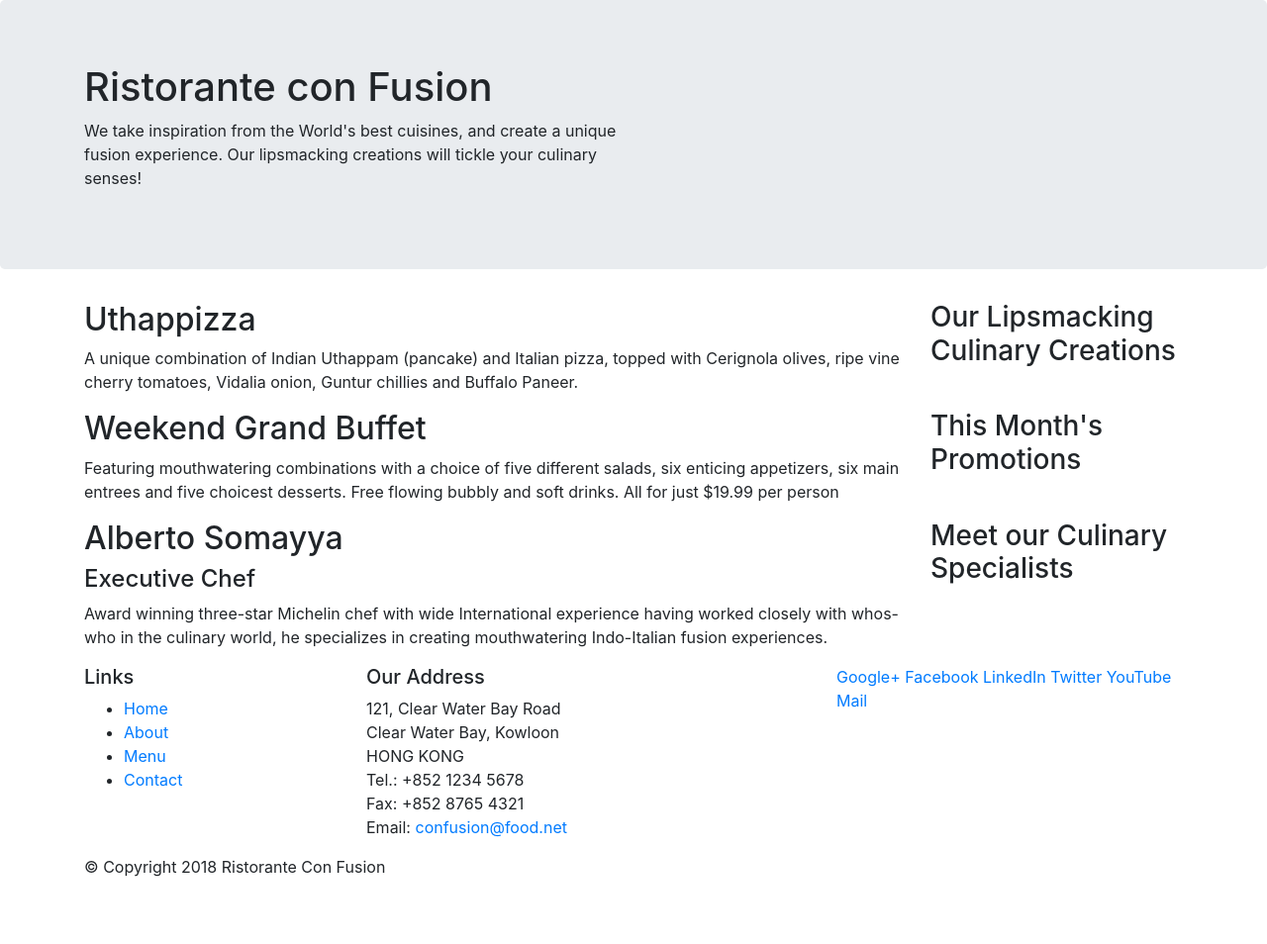
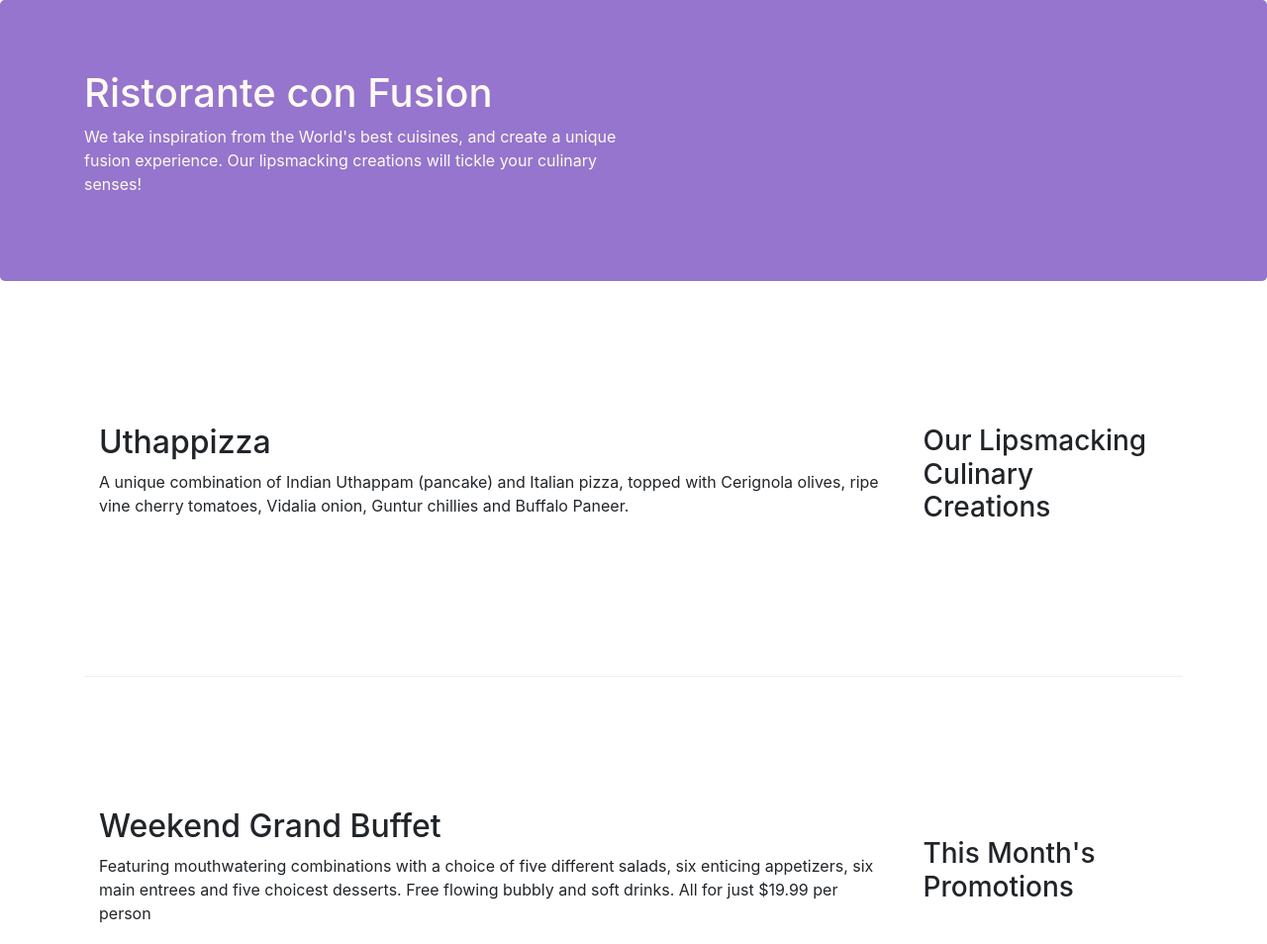
Before and after one commit to fishmen26/git_bootstrap, a website: page index.html in a window 1280 px wide. Shown: the top 954 px of the page at 99% size. Before the commit the page ends 904 px from the top, so only its background shows below. Drawn offline with nearby package versions, Linux system fonts and the light colour scheme.

Commit message:
fourth commit

```diff
--- /dev/null
+++ b/css/style.css
@@ -0,0 +1,30 @@
+.row-header {
+    margin: 0px auto;
+    padding: opx auto;
+}
+
+.row-content {
+    margin: 0px auto;
+    padding: 50px 0px 50px 0px;
+    border-bottom: 1px ridge;
+    min-height: 400px;
+}
+
+.footer {
+    background-color: #D1C4E9;
+    margin: 0px auto;
+    padding: 20px 0px 20px 0px;
+}
+
+.jumbotron {
+    padding: 70px 30px 70px 30px;
+    margin: 0px auto;
+    background-color: #9575CD;
+    color: floralwhite;
+}
+
+.address {
+    font-size: 80%;
+    margin: 0px;
+    color:#0f0f0f;
+}
--- a/index.html
+++ b/index.html
@@ -9,6 +9,7 @@
 
     <!-- Bootstrap CSS -->
     <link rel="stylesheet" href="node_modules/bootstrap/dist/css/bootstrap.min.css">
+    <link rel="stylesheet" href="css/style.css">
     <title>Ristorante Con Fusion</title>
 </head>
 
@@ -16,7 +17,7 @@
 
     <header class="jumbotron">
         <div class="container">
-            <div class="row">
+            <div class="row" >
                 <div class="col-12 col-sm-6">
                     <h1>Ristorante con Fusion</h1>
                     <p>We take inspiration from the World's best cuisines, and create a unique fusion experience. Our lipsmacking creations will tickle your culinary senses!</p>
@@ -28,7 +29,7 @@
     </header>
 
     <div class="container">
-        <div class="row">
+        <div class="row row-content align-items-center">
             <div class="col-12 col-sm-4 order-sm-last col-md-3">
                 <h3>Our Lipsmacking Culinary Creations</h3>
             </div>
@@ -39,7 +40,7 @@
         </div>
 
 
-        <div class="row">
+        <div class="row row-content align-items-center">
             <div class="col-12 col-sm-4 order-sm-last col-md-3">
                 <h3>This Month's Promotions</h3>
             </div>
@@ -49,7 +50,7 @@
             </div>
         </div>
 
-        <div class="row">
+        <div class="row row-content align-items-center">
             <div class="col-12 col-sm-4 order-sm-last col-md-3">
                 <h3>Meet our Culinary Specialists</h3>
             </div>
@@ -61,12 +62,12 @@
         </div>
     </div>
 
-    <footer>
+    <footer class="footer">
         <div class="container">
             <div class="row">
                 <div class="col-4 col-sm-2">
                     <h5>Links</h5>
-                    <ul>
+                    <ul class="list-unstyled">
                         <li><a href="#">Home</a></li>
                         <li><a href="#">About</a></li>
                         <li><a href="#">Menu</a></li>
@@ -84,8 +85,8 @@
 		              Email: <a href="mailto:confusion@food.net">confusion@food.net</a>
 		           </address>
                 </div>
-                <div class="col-12 col-sm-4">
-                    <div>
+                <div class="col-12 col-sm-4 align-self-center">
+                    <div class="text-center">
                         <a href="http://google.com/+">Google+</a>
                         <a href="http://www.facebook.com/profile.php?id=">Facebook</a>
                         <a href="http://www.linkedin.com/in/">LinkedIn</a>
@@ -95,7 +96,7 @@
                     </div>
                 </div>
            </div>
-           <div class="row">
+           <div class="row justify-content-center">
                 <div class="col-auto">
                     <p>© Copyright 2018 Ristorante Con Fusion</p>
                 </div>
```
